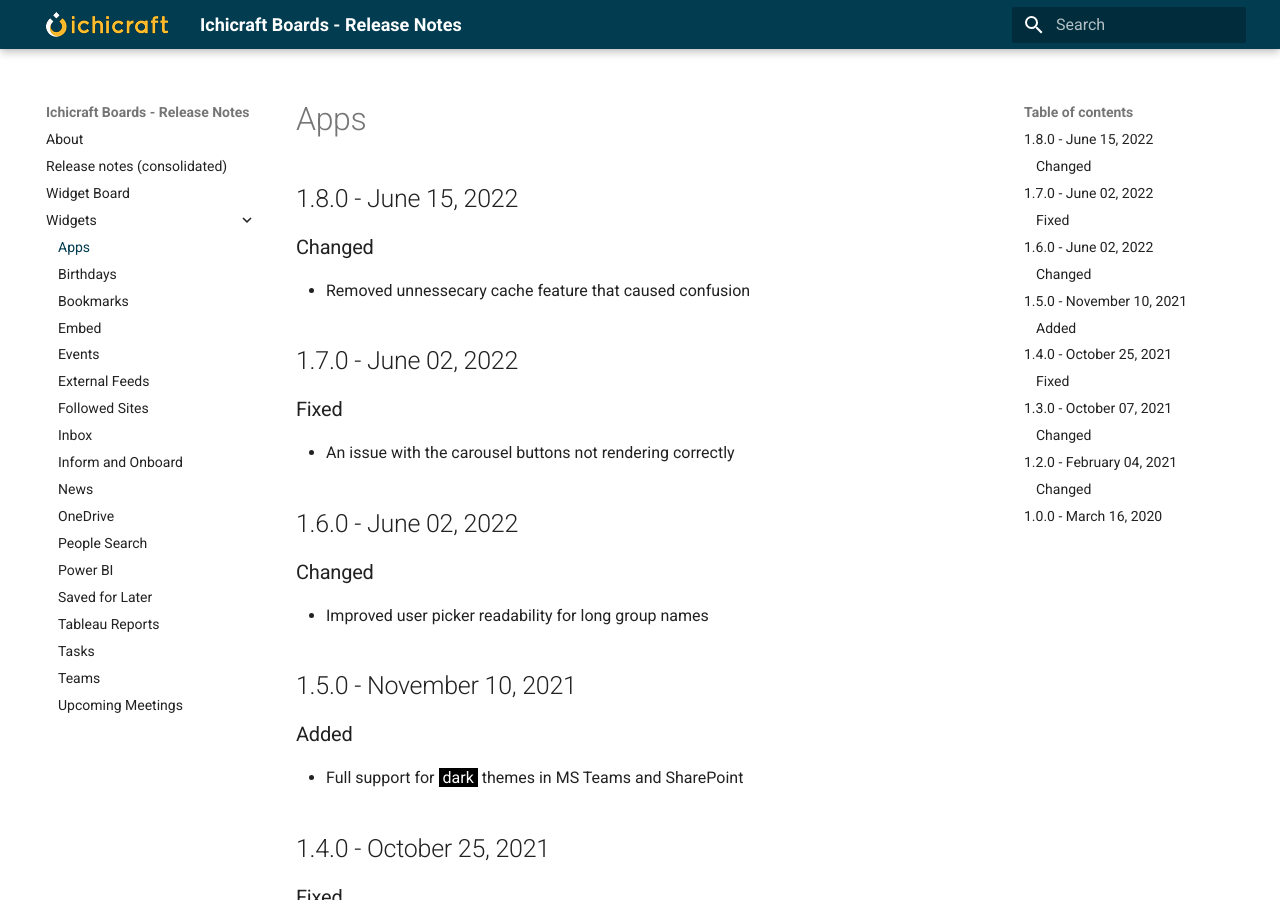
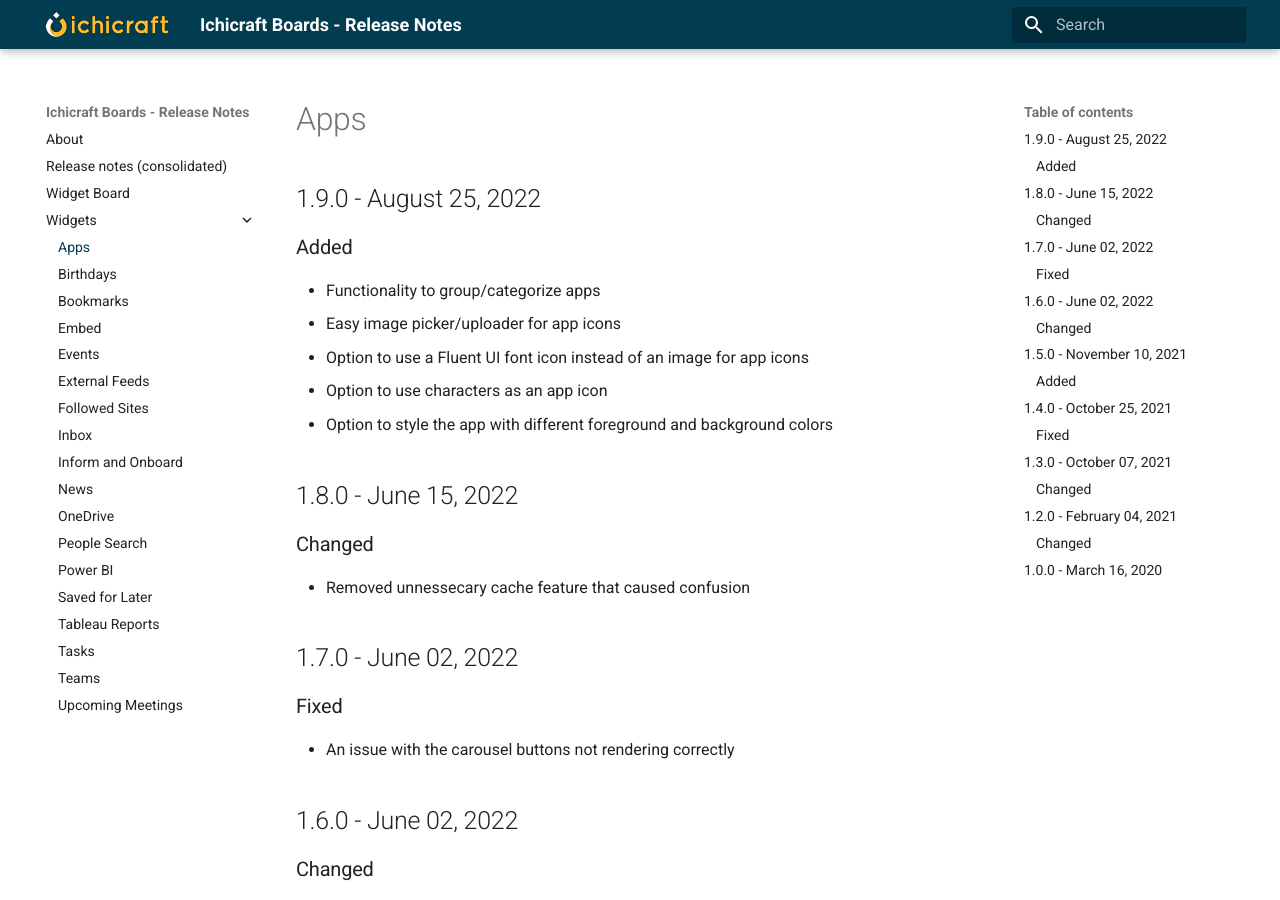
Before and after one commit to ichicraft/widgets-docs, an MkDocs documentation site: the page built from docs/Widgets/Apps.md, in a window 1280 px wide and 900 px high. Built offline with MkDocs 1.6.1 and Material for MkDocs 9.7.7, drawn with Linux system fonts in a browser that asks for light colours.

```diff
--- a/docs/Widgets/Apps.md
+++ b/docs/Widgets/Apps.md
@@ -1,3 +1,12 @@
+## 1.9.0 - August 25, 2022
+
+### Added
+- Functionality to group/categorize apps
+- Easy image picker/uploader for app icons
+- Option to use a Fluent UI font icon instead of an image for app icons
+- Option to use characters as an app icon
+- Option to style the app with different foreground and background colors
+
 ## 1.8.0 - June 15, 2022
 
 ### Changed
```
Also changed, not shown: docs/Release-notes-(consolidated).md (+9 -0 lines).
